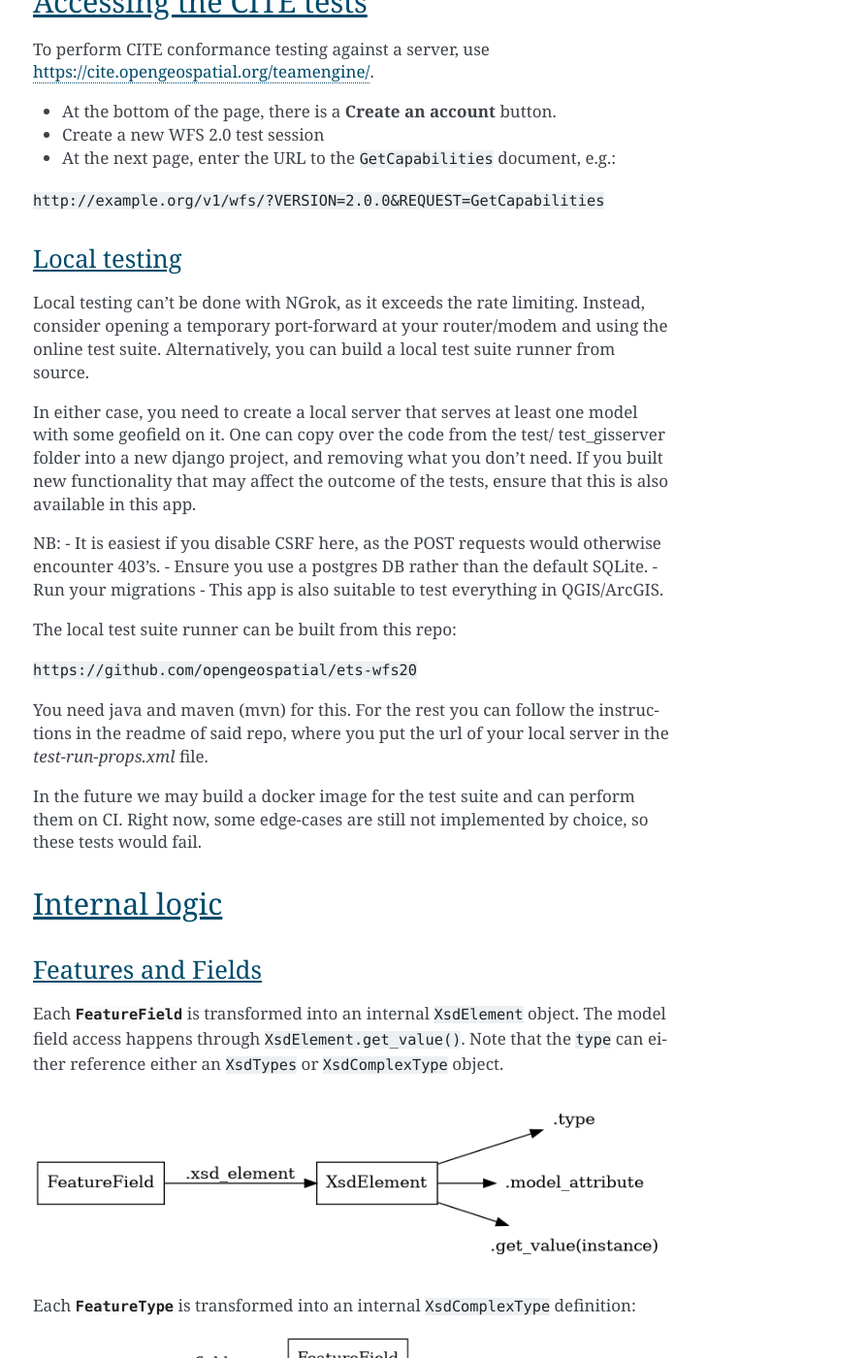
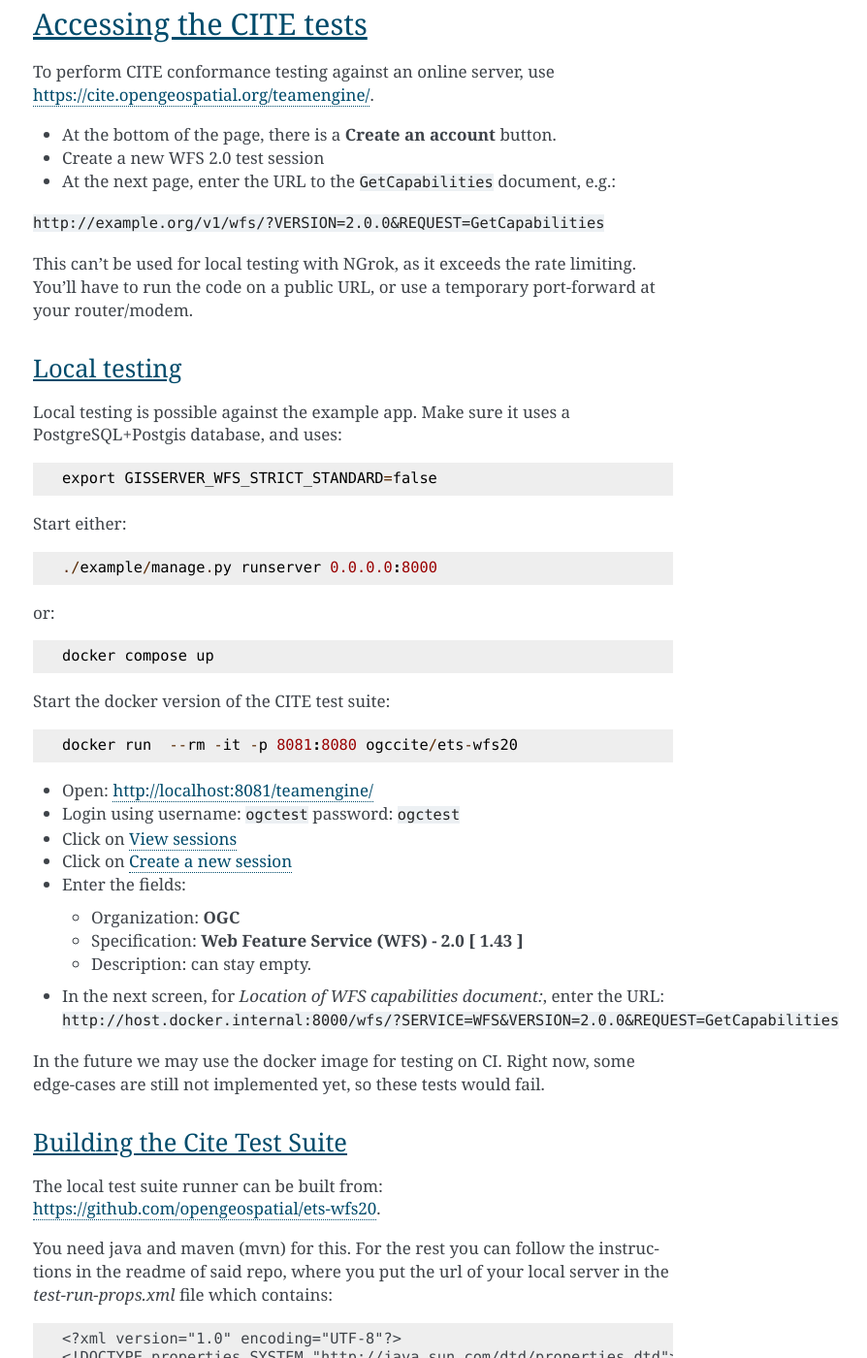
Before and after one commit to Amsterdam/django-gisserver, a Sphinx documentation site: the page built from docs/development.rst, in a window 1280 px wide and 1400 px high, scrolled down 920 px. Shown: the whole window at 97% size, without its empty margins (386-1280 px from the left). Built offline with Sphinx 7.4.7, drawn with Linux system fonts in a browser that asks for light colours; some of the changed text lies outside the part shown.

Commit message:
example app: allow testing against CITE docker

```diff
--- a/docker-compose.yml
+++ b/docker-compose.yml
@@ -30,6 +30,7 @@ services:
         condition: service_healthy
     environment:
       DATABASE_URL: "${DATABASE_URL:-postgresql://postgres:insecure@database/gisserver_example}"
+      GISSERVER_WFS_STRICT_STANDARD: "${GISSERVER_WFS_STRICT_STANDARD:-false}"
     volumes:
       - .:/code/
     working_dir: /code/example/
--- a/docs/development.rst
+++ b/docs/development.rst
@@ -28,7 +28,7 @@ different PROJ.4 versions being installed.
 Accessing the CITE tests
 ------------------------
 
-To perform CITE conformance testing against a server,
+To perform CITE conformance testing against an online server,
 use `<https://cite.opengeospatial.org/teamengine/>`_.
 
 * At the bottom of the page, there is a **Create an account** button.
@@ -37,38 +37,61 @@ use `<https://cite.opengeospatial.org/teamengine/>`_.
 
 ``http://example.org/v1/wfs/?VERSION=2.0.0&REQUEST=GetCapabilities``
 
+This can't be used for local testing with NGrok, as it exceeds the rate limiting.
+You'll have to run the code on a public URL, or use a temporary port-forward at your router/modem.
 
 Local testing
 ~~~~~~~~~~~~~
-Local testing can't be done with NGrok, as it exceeds the rate limiting.
-Instead, consider opening a temporary port-forward at your router/modem and
-using the online test suite.
-Alternatively, you can build a local test suite runner from source.
 
-In either case, you need to create a local server that serves at least one
-model with some geofield on it. One can copy over the code from the test/
-test_gisserver folder into a new django project, and removing what you don't
-need. If you built new functionality that may affect the outcome of the tests,
-ensure that this is also available in this app.
+Local testing is possible against the example app.
+Make sure it uses a PostgreSQL+Postgis database, and uses::
 
-NB:
-- It is easiest if you disable CSRF here, as the POST requests would otherwise
-encounter 403's.
-- Ensure you use a postgres DB rather than the default SQLite.
-- Run your migrations
-- This app is also suitable to test everything in QGIS/ArcGIS.
+    export GISSERVER_WFS_STRICT_STANDARD=false
 
-The local test suite runner can be built from this repo:
+Start either::
 
-``https://github.com/opengeospatial/ets-wfs20``
+    ./example/manage.py runserver 0.0.0.0:8000
+
+or::
+
+    docker compose up
+
+Start the docker version of the CITE test suite::
+
+    docker run  --rm -it -p 8081:8080 ogccite/ets-wfs20
+
+* Open: http://localhost:8081/teamengine/
+* Login using username: ``ogctest``  password: ``ogctest``
+* Click on `View sessions <http://localhost:8081/teamengine/viewSessions.jsp>`_
+* Click on `Create a new session <http://localhost:8081/teamengine/createSession.jsp>`_
+* Enter the fields:
+
+  * Organization: **OGC**
+  * Specification: **Web Feature Service (WFS) - 2.0 [ 1.43 ]**
+  * Description: can stay empty.
+
+* In the next screen, for *Location of WFS capabilities document:*, enter the URL:
+  ``http://host.docker.internal:8000/wfs/?SERVICE=WFS&VERSION=2.0.0&REQUEST=GetCapabilities``
+
+In the future we may use the docker image for testing on CI.
+Right now, some edge-cases are still not implemented yet, so these tests would fail.
+
+Building the Cite Test Suite
+~~~~~~~~~~~~~~~~~~~~~~~~~~~~
+
+The local test suite runner can be built from: https://github.com/opengeospatial/ets-wfs20.
 
 You need java and maven (mvn) for this. For the rest you can follow the
 instructions in the readme of said repo, where you put the url of your
-local server in the `test-run-props.xml` file.
+local server in the `test-run-props.xml` file which contains::
 
-In the future we may build a docker image for the test suite and can
-perform them on CI. Right now, some edge-cases are still not implemented by
-choice, so these tests would fail.
+    <?xml version="1.0" encoding="UTF-8"?>
+    <!DOCTYPE properties SYSTEM "http://java.sun.com/dtd/properties.dtd">
+    <properties version="1.0">
+        <comment>Test run arguments for ets-wfs20</comment>
+        <entry key="wfs">http://localhost:8000/wfs/?SERVICE=WFS&amp;REQUEST=GetCapabilities</entry>
+    </properties>
+
 
 
 Internal logic
```
Also changed, not shown: 2 other files.
